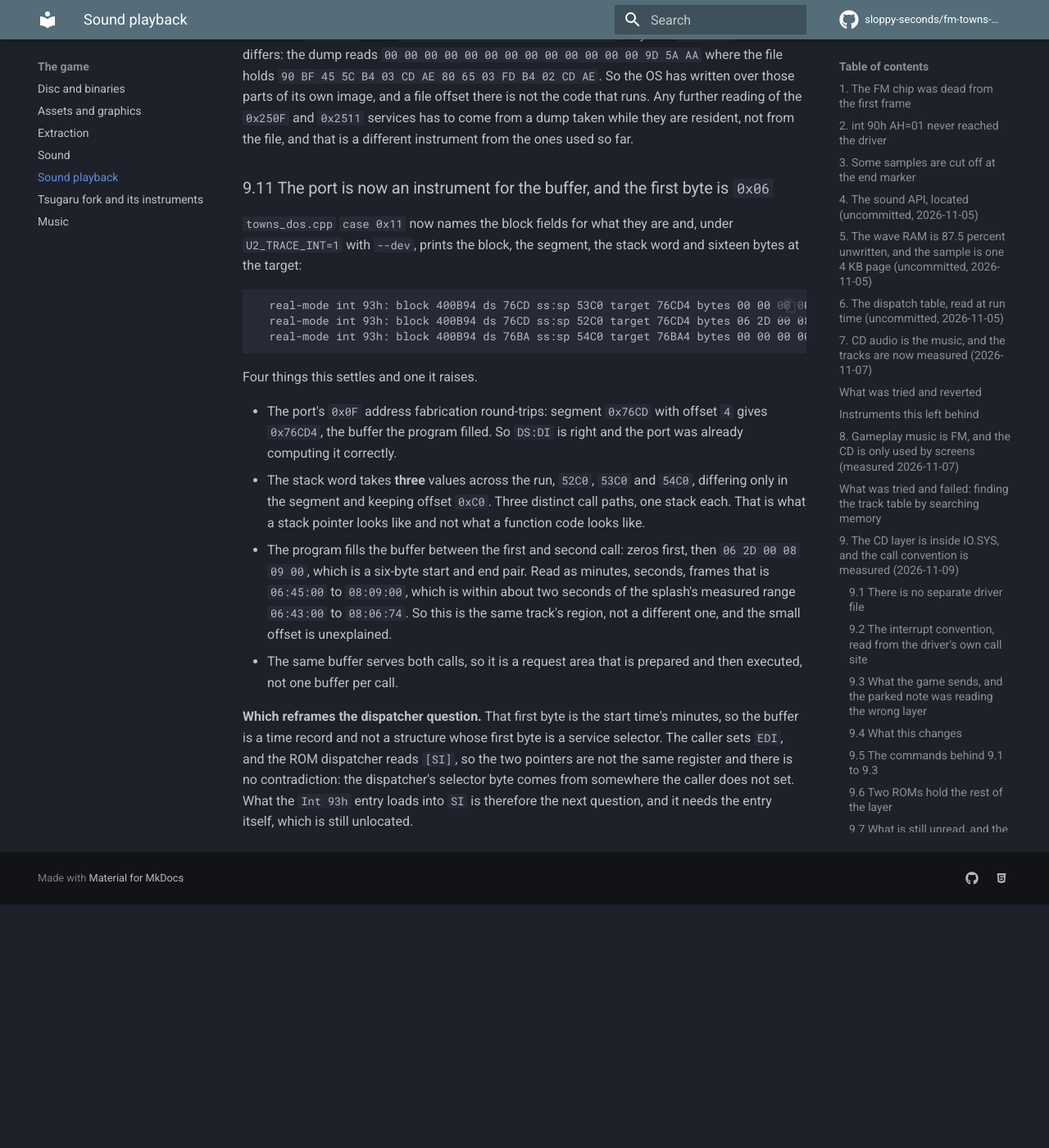
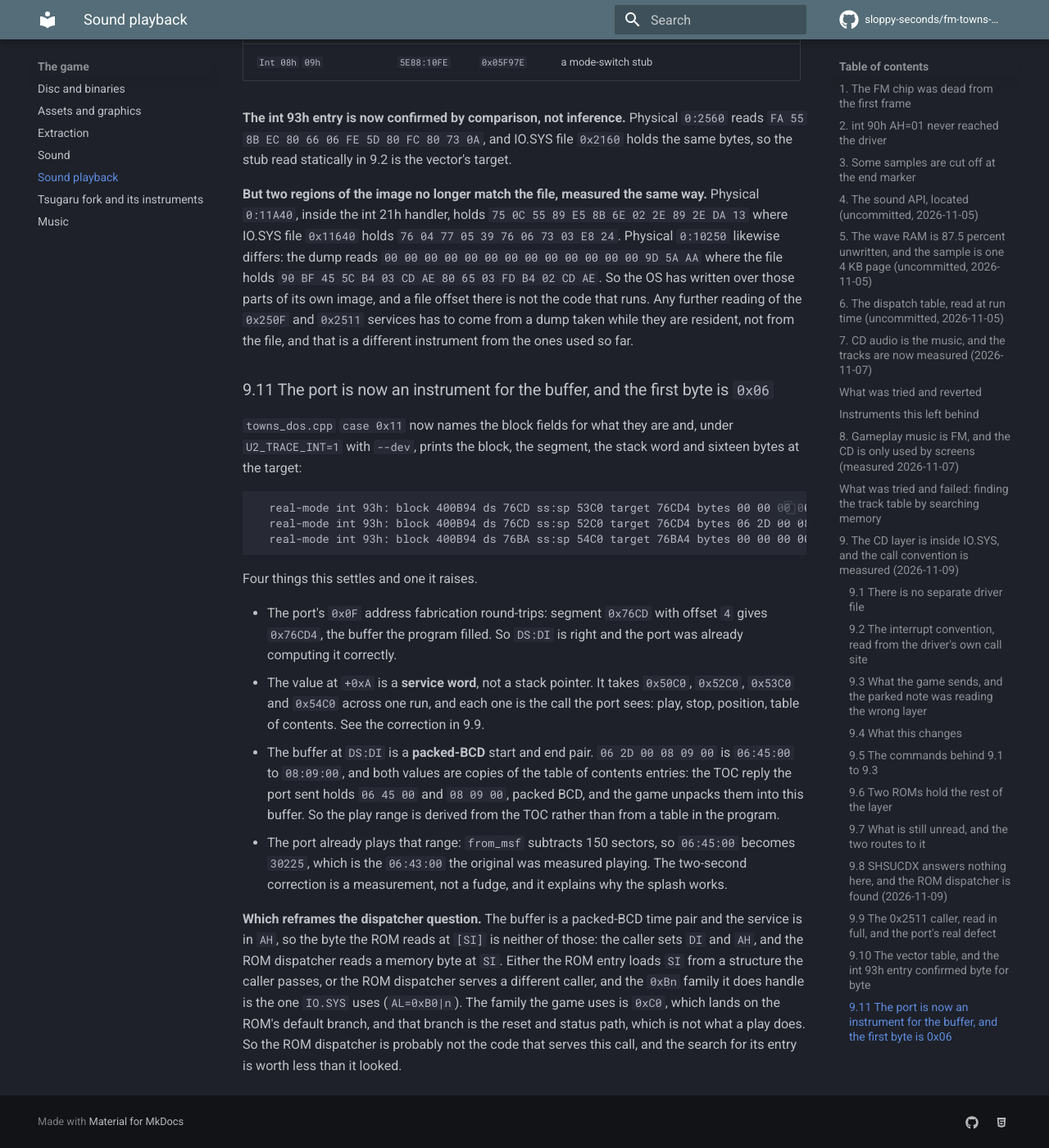
Before and after one commit to sloppy-seconds/fm-towns-ultima, an MkDocs documentation site: the page built from docs/audio-playback.md, in a window 1280 px wide and 1400 px high, scrolled down 14767 px. Shown: the whole window at 82% size. Built offline with MkDocs 1.6.1 and Material for MkDocs 9.7.7, drawn with Linux system fonts in a browser that asks for light colours; comment, search, counter and statistics services are not loaded; before the commit the page ends 15870 px from its top, so only the background shows below that; some of the changed text lies outside the part shown.

Commit message:
plan 5p: the service word is a service word, and the play range comes from the TOC
Corrected my own conclusion from an hour ago, because a port run contradicted it and the game's code agrees with the run.

The word at sub-block +0xA takes four values in one session and each belongs to a different request: 0x50C0 with the buffer holding a start
and end pair and the port playing it, 0x52C0 with the buffer zeroed and a stop, 0x53C0 a position ask, 0x54C0 the table of contents. The
game writes 0x50C0 at 0xE092A inside the function that builds the MSF range and issues the play, and writes 0x54C0 at 0xE06EC inside the
function that parses a run of 0x63 six-byte records. So it is a service word with AH the function and AL=0xC0 a constant, and the port's
reading of it was right. The claim that this was the port's defect is withdrawn.

The buffer is packed BCD and its values are copies of the TOC reply: the port sent 06 45 00 and 08 09 00, the game unpacked them to
06:45:00 to 08:09:00, and from_msf's minus-150 correction gives 30225, which is the 06:43:00 the original was measured playing. So the
splash works because the range comes from the TOC and the port plays it correctly.

That leaves the Create Character screen as the only open part of the item, and its decoded range of 225 to 67 decodes back to
00 03 00 00 00 43, which is not a time pair. Next step is a port trace there, not more reading.

```diff
--- a/docs/audio-playback.md
+++ b/docs/audio-playback.md
@@ -494,9 +494,17 @@ as `EAX` and hands `0x50C0` to its CD service as `AH=0x50`, `AL=0xC0`. The regis
 and `EDI` (the offset), with the segment in the sub-block at `+2`. Which bytes of the buffer at `DS:DI` carry the start and end time is
 still unread, and it is now the only thing standing between this and a correct implementation.
 
-**Which corrects the port.** `towns_dos.cpp` reads `EAX` out of the sub-block and treats `0x50C0` as `AH=0x50`, `AL=0xC0`, a function and
-a device. Under the ROM dispatcher `AL=0xC0` has a high nibble of `0xC` and lands on the default branch, so that reading is contradicted
-twice: by the dispatcher and by the caller above.
+**Corrected 2026-11-09, same session, by a port run.** The word at `+0xA` takes four values in one session and each belongs to a different
+service: `0x50C0` with the buffer holding a start and end pair and the port playing it, `0x52C0` with the buffer zeroed and a stop,
+`0x53C0` with a position request, `0x54C0` with the table of contents. The game's own code confirms it, because `0xE092A` writes `0x50C0`
+inside the function that builds the MSF range and issues the play, and `0xE06EC` writes `0x54C0` inside the function that reads a run of
+`0x63` six-byte records, which is the table of contents being parsed. So `+0xA` is a **service word**, `AH` the function and `AL=0xC0` a
+constant, and not a stack pointer. The earlier reading in this section was wrong: four distinct values matched four distinct operations, and
+the agreement was the answer rather than a coincidence.
+
+What follows from that: the port's `towns_dos.cpp` reading `+0xA` as `EAX` and dispatching on `AH` with `AL=0xC0` is **right**, and the
+services it implements are `0x50` play, `0x52` stop, `0x53` position, `0x54` table of contents, `0x55` pause and `0x56` resume. The claim
+that this was the port's defect is withdrawn.
 
 ### 9.10 The vector table, and the int 93h entry confirmed byte for byte
 
@@ -536,14 +544,17 @@ Four things this settles and one it raises.
 
 - The port's `0x0F` address fabrication round-trips: segment `0x76CD` with offset `4` gives `0x76CD4`, the buffer the program filled. So
   `DS:DI` is right and the port was already computing it correctly.
-- The stack word takes **three** values across the run, `52C0`, `53C0` and `54C0`, differing only in the segment and keeping offset
-  `0xC0`. Three distinct call paths, one stack each. That is what a stack pointer looks like and not what a function code looks like.
-- The program fills the buffer between the first and second call: zeros first, then `06 2D 00 08 09 00`, which is a six-byte start and end
-  pair. Read as minutes, seconds, frames that is `06:45:00` to `08:09:00`, which is within about two seconds of the splash's measured
-  range `06:43:00` to `08:06:74`. So this is the same track's region, not a different one, and the small offset is unexplained.
-- The same buffer serves both calls, so it is a request area that is prepared and then executed, not one buffer per call.
+- The value at `+0xA` is a **service word**, not a stack pointer. It takes `0x50C0`, `0x52C0`, `0x53C0` and `0x54C0` across one run, and
+  each one is the call the port sees: play, stop, position, table of contents. See the correction in 9.9.
+- The buffer at `DS:DI` is a **packed-BCD** start and end pair. `06 2D 00 08 09 00` is `06:45:00` to `08:09:00`, and both values are
+  copies of the table of contents entries: the TOC reply the port sent holds `06 45 00` and `08 09 00`, packed BCD, and the game unpacks
+  them into this buffer. So the play range is derived from the TOC rather than from a table in the program.
+- The port already plays that range: `from_msf` subtracts 150 sectors, so `06:45:00` becomes `30225`, which is the `06:43:00` the original
+  was measured playing. The two-second correction is a measurement, not a fudge, and it explains why the splash works.
 
-**Which reframes the dispatcher question.** That first byte is the start time's minutes, so the buffer is a time record and not a
-structure whose first byte is a service selector. The caller sets `EDI`, and the ROM dispatcher reads `[SI]`, so the two pointers are not
-the same register and there is no contradiction: the dispatcher's selector byte comes from somewhere the caller does not set. What the
-`Int 93h` entry loads into `SI` is therefore the next question, and it needs the entry itself, which is still unlocated.
+**Which reframes the dispatcher question.** The buffer is a packed-BCD time pair and the service is in `AH`, so the byte the ROM reads at
+`[SI]` is neither of those: the caller sets `DI` and `AH`, and the ROM dispatcher reads a memory byte at `SI`. Either the ROM entry loads
+`SI` from a structure the caller passes, or the ROM dispatcher serves a different caller, and the `0xBn` family it does handle is the one
+`IO.SYS` uses (`AL=0xB0|n`). The family the game uses is `0xC0`, which lands on the ROM's default branch, and that branch is the reset and
+status path, which is not what a play does. So the ROM dispatcher is probably not the code that serves this call, and the search for its
+entry is worth less than it looked.
--- a/docs/plan-port.md
+++ b/docs/plan-port.md
@@ -1805,14 +1805,13 @@ named by the sub-block at `0xb94`. The request itself is six bytes at `0xCD4`, a
 `EDX`, `ESI` and `EDI` from the block at `0xe34` and executes `int 0x21`, then writes the registers and the carry flag back to
 `0xe50`. It is a register image, and `0x250F` and `0x2511` are `int 21h` `AX` values, neither of which appears as a constant anywhere
 in `IO.SYS` or the game image.
-5. **Locate the `Int 93h` entry, then implement the CD service.** The register image is measured: `EAX=0x2511`, `ECX=0`, `EDX` = the
-sub-block at `0xB94`, `EDI` = the buffer offset, and the segment is the sub-block's `+2`. Sub-block `+0xA` holds `0x54C0`, `0x53C0` or
-`0x52C0` across a run, which is a real-mode stack pointer per call path and not a function code, so `towns_dos.cpp` `case 0x11` reading it
-as `EAX` was the port's defect and is now documented as a substitution. The buffer at `DS:DI` is confirmed to be a six-byte start and end
-pair (`06 2D 00 08 09 00` on the splash path), so the service selector is **not** in the buffer's first byte. The ROM dispatcher reads
-`[SI]` while the caller sets `DI`, so the remaining question is what the `Int 93h` entry loads into `SI`, and that needs the entry, which
-is still unlocated. `towns_dos.cpp` `case 0x11` now prints the block, the stack word and sixteen bytes at the target under
-`U2_TRACE_INT=1` with `--dev`, so the next reader has the instrument already in place.
+5. **Capture the character screen's requests.** The service word at `+0xA` is settled and the port's reading of it is correct: `0x50C0` play,
+`0x52C0` stop, `0x53C0` position, `0x54C0` table of contents, measured by correlating one port run and confirmed by the game's own write at
+`0xE092A`. The play range is a packed-BCD pair the program copies out of the table of contents, and the port already plays it with the
+measured minus-150-sector correction, which is why the splash works. What remains is the Create Character screen, where the same builder is
+reached with a different index and the port goes silent with a decoded range of `225 to 67`, which decodes back to `00 03 00 00 00 43`, a
+buffer that is not a time pair. So the next step is a port trace at that screen rather than any more reading, and the port is drivable with
+scripted keys, so it needs no click: reach the screen, print the request, and the wrong bytes say what the path does differently.
 6. **Verify, then delete the workarounds.** With `U2_CD_NOFALLBACK=1` the character screen must play track 7 and the splash must still
 play track 5. Then remove the position substitution, the `U2_CD_NOFALLBACK` switch, the BCD table of contents and `to_msf_bcd` if they
 are unused, and the hand-written CD cases the new code replaces.
```
